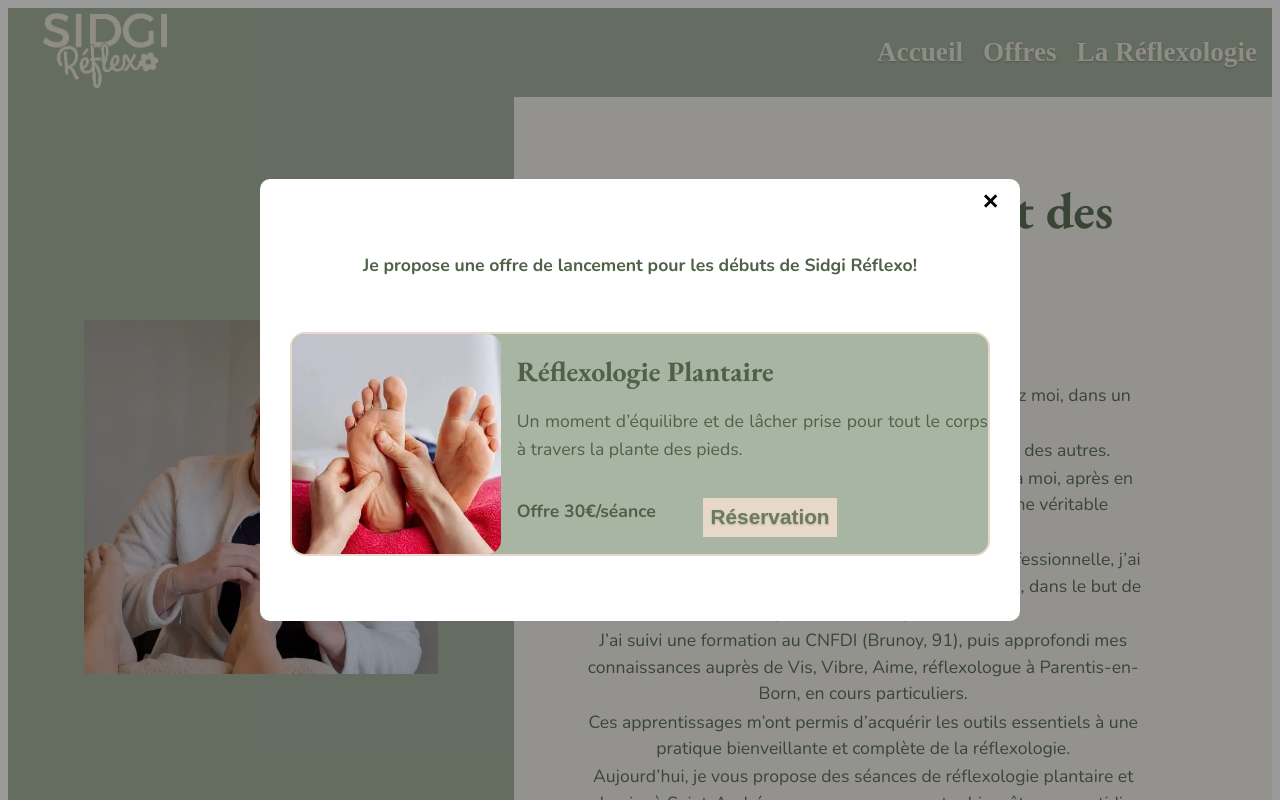
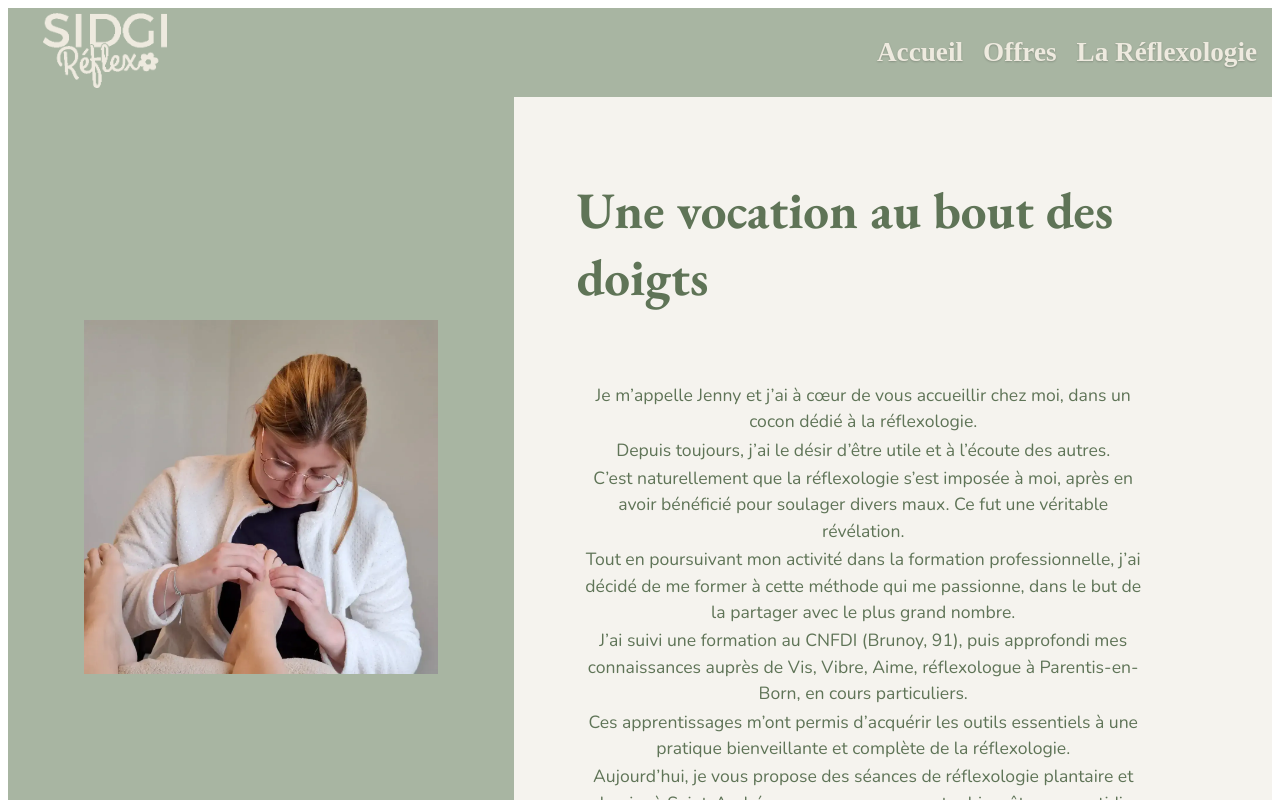
Before and after one commit to AntoineDehan/Sidgi-Reflexo, a React (Vite) app in the folder sidgi-reflexo/: page / in a window 1280 px wide. Shown: the top 800 px of the page. Built offline with nearby package versions, Linux system fonts and the light colour scheme.

Commit message:
fix(offre): popup supprimé et changements données

```diff
--- a/sidgi-reflexo/src/data/offres/offres.json
+++ b/sidgi-reflexo/src/data/offres/offres.json
@@ -2,10 +2,10 @@
   {
     "id": 1,
     "titre": "Réflexologie Plantaire",
-    "content": "Un moment d’équilibre et de lâcher prise pour tout le corps à travers la plante des pieds.",
-    "prix": "50€",
+    "content": "Un moment d’équilibre et de lâcher prise pour tout le corps à travers la plante des pieds. ~1h00",
+    "prix": "45€",
     "image": "/images/reflexo_plantaire.webp",
-    "url": "https://calendly.com/sidgi-reflexologie/seance-de-reflexologie-plantaire-clone-1"
+    "url": "https://calendly.com/sidgi-reflexologie/plantaire"
   },
   {
     "id": 2,
--- a/sidgi-reflexo/src/pages/home/index.jsx
+++ b/sidgi-reflexo/src/pages/home/index.jsx
@@ -15,17 +15,18 @@ import Localisation from "../../componants/localisation";
 import "../../styles/scss/home/style.scss";
 
 function Home({ isMenuOpen, setIsMenuOpen }) {
-  const [isPopupOpen, setPopupOpen] = useState(false);
+  ///Gestion de popup - si desactivé = pas d'offre
+  // const [isPopupOpen, setPopupOpen] = useState(false);
 
-  useEffect(() => {
-    if (!sessionStorage.getItem("offer-popup-shown")) {
-      const timer = setTimeout(() => {
-        setPopupOpen(true);
-        sessionStorage.setItem("offer-popup-shown", "true");
-      }, 3000);
-      return () => clearTimeout(timer);
-    }
-  }, []);
+  // useEffect(() => {
+  //   if (!sessionStorage.getItem("offer-popup-shown")) {
+  //     const timer = setTimeout(() => {
+  //       setPopupOpen(true);
+  //       sessionStorage.setItem("offer-popup-shown", "true");
+  //     }, 3000);
+  //     return () => clearTimeout(timer);
+  //   }
+  // }, []);
   return (
     <div className="main-conteneur">
       {isMenuOpen && (
@@ -51,13 +52,6 @@ function Home({ isMenuOpen, setIsMenuOpen }) {
           <Localisation />
         </section>
       </div>
-
-      <Modal isOpen={isPopupOpen} onClose={() => setPopupOpen(false)}>
-        <p className="modal-text">
-          Je propose une offre de lancement pour les débuts de Sidgi Réflexo!
-        </p>
-        <Prestation data={PopupData}></Prestation>
-      </Modal>
     </div>
   );
 }
```
